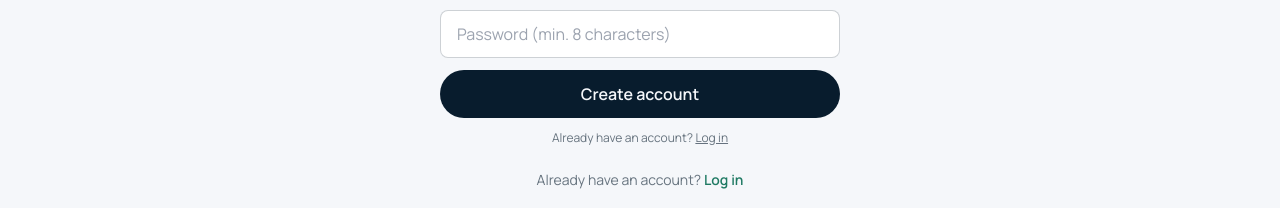
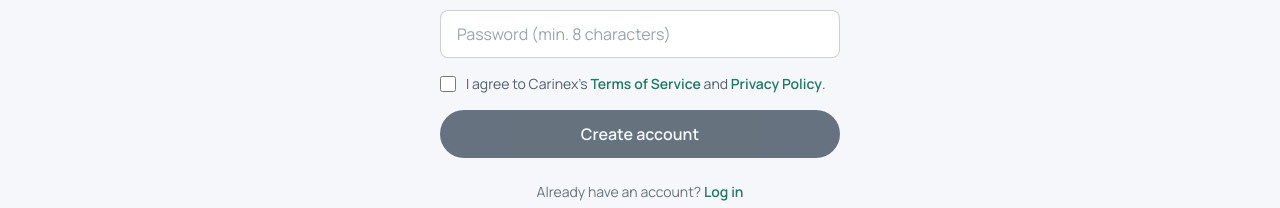
Before and after one commit to isaaczauyei-cyber/Carinex.ai, a Next.js app: page /signup in a window 1280 px wide. Shown: the part 439-647 px from the top of the page. Built offline with nearby package versions, Linux system fonts and the light colour scheme; no server answers.

Commit message:
Update SignUpForm.tsx

```diff
--- a/components/SignUpForm.tsx
+++ b/components/SignUpForm.tsx
@@ -1,6 +1,4 @@
 // components/SignUpForm.tsx
-// Example of wiring a form to your existing Supabase Auth — this is the
-// pattern to reuse for login, the assessment form, and profile updates.
 "use client";
 
 import { useState } from "react";
@@ -12,6 +10,7 @@ export default function SignUpForm() {
   const [fullName, setFullName] = useState("");
   const [email, setEmail] = useState("");
   const [password, setPassword] = useState("");
+  const [agreed, setAgreed] = useState(false);
   const [status, setStatus] = useState<"idle" | "loading" | "success" | "error">("idle");
   const [message, setMessage] = useState("");
 
@@ -31,6 +30,11 @@ export default function SignUpForm() {
     if (password.length < 8) {
       setStatus("error");
       setMessage("Password must be at least 8 characters.");
+      return;
+    }
+    if (!agreed) {
+      setStatus("error");
+      setMessage("Please agree to the Terms of Service and Privacy Policy to continue.");
       return;
     }
 
@@ -103,20 +107,36 @@ export default function SignUpForm() {
         disabled={status === "loading"}
         className="h-12 rounded-lg border border-carinex-navy/20 px-4 text-base focus:border-carinex-emerald focus:outline-none"
       />
+
+      <label className="flex items-start gap-2.5 py-1 text-sm text-carinex-navy/70">
+        <input
+          type="checkbox"
+          checked={agreed}
+          onChange={(e) => setAgreed(e.target.checked)}
+          disabled={status === "loading"}
+          className="mt-0.5 h-4 w-4 shrink-0"
+        />
+        <span>
+          I agree to Carinex&apos;s{" "}
+          <a href="/terms" target="_blank" className="font-semibold text-carinex-emerald hover:underline">
+            Terms of Service
+          </a>{" "}
+          and{" "}
+          <a href="/privacy" target="_blank" className="font-semibold text-carinex-emerald hover:underline">
+            Privacy Policy
+          </a>
+          .
+        </span>
+      </label>
+
       <button
         type="submit"
-        disabled={status === "loading"}
+        disabled={status === "loading" || !agreed}
         className="h-12 rounded-full bg-carinex-navy text-carinex-white font-semibold disabled:opacity-60"
       >
         {status === "loading" ? "Creating account…" : "Create account"}
       </button>
       {status === "error" && <p className="text-sm text-red-600">{message}</p>}
-      <p className="text-center text-xs text-carinex-navy/60">
-        Already have an account?{" "}
-        <a href="/login" className="underline hover:text-carinex-navy">
-          Log in
-        </a>
-      </p>
     </form>
   );
 }
```
